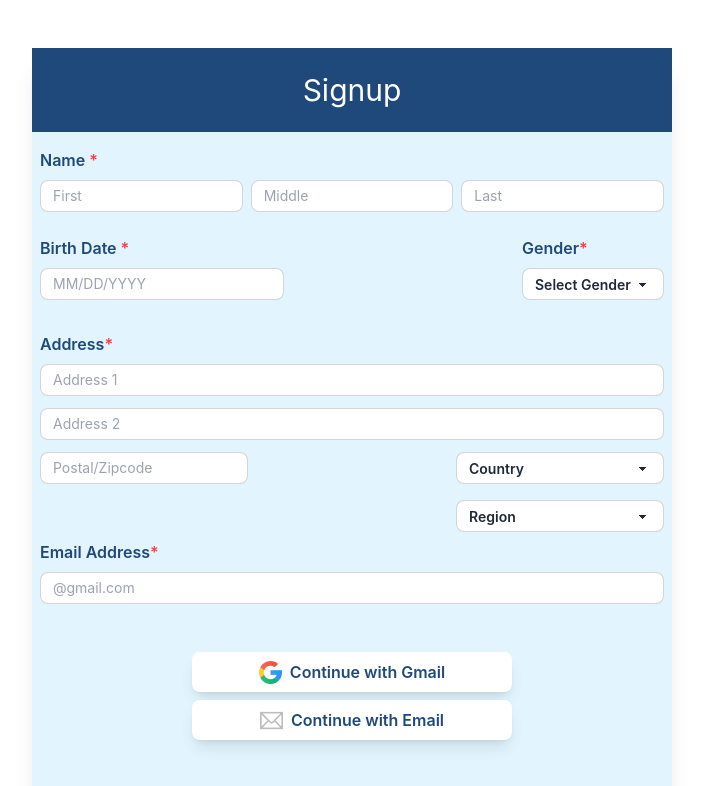
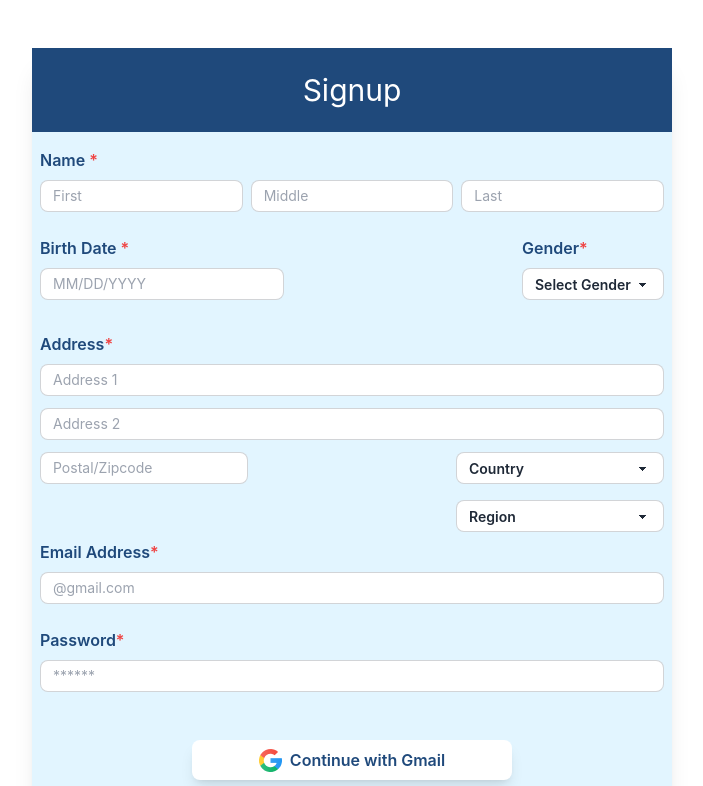
Before and after one commit to abdullah-masud/Course-app, a Next.js app: page /user/signup in a window 1280 px wide. Shown: the top 786 px of the page, without its empty margins (288-991 px from the left). Built offline with nearby package versions, Linux system fonts and the light colour scheme.

Commit message:
password section added in signup page

```diff
--- a/pages/[id].js
+++ /dev/null
@@ -1,15 +0,0 @@
-import React from 'react';
-import coursesData from '../utils/CoursesData'
-
-const CourseDetails = () => {
-    const courseData = coursesData;
-
-
-    return (
-        <div>
-            <h2>hello</h2>
-        </div>
-    );
-};
-
-export default CourseDetails;
--- a/pages/user/signup.js
+++ b/pages/user/signup.js
@@ -59,10 +59,18 @@ const signup = () => {
                         </div>
                     </div>
                 </div>
-                <div className='px-2 mt-2'>
-                    <h2 className='text-[#1F497B] font-semibold mb-2'>Email Address<span className='text-red-500'>*</span></h2>
-                    <div >
-                        <input type="text" placeholder="@gmail.com" className="input input-bordered input-sm w-full " />
+                <div className='px-2 mt-2 '>
+                    <div>
+                        <h2 className='text-[#1F497B] font-semibold mb-2'>Email Address<span className='text-red-500'>*</span></h2>
+                        <div >
+                            <input type="text" placeholder="@gmail.com" className="input input-bordered input-sm w-full " />
+                        </div>
+                    </div>
+                    <div className='mt-6'>
+                        <h2 className='text-[#1F497B] font-semibold mb-2'>Password<span className='text-red-500'>*</span></h2>
+                        <div >
+                            <input type="text" placeholder="******" className="input input-bordered input-sm w-full " />
+                        </div>
                     </div>
                 </div>
                 <div className='my-12 flex flex-col gap-y-2 items-center'>
```
